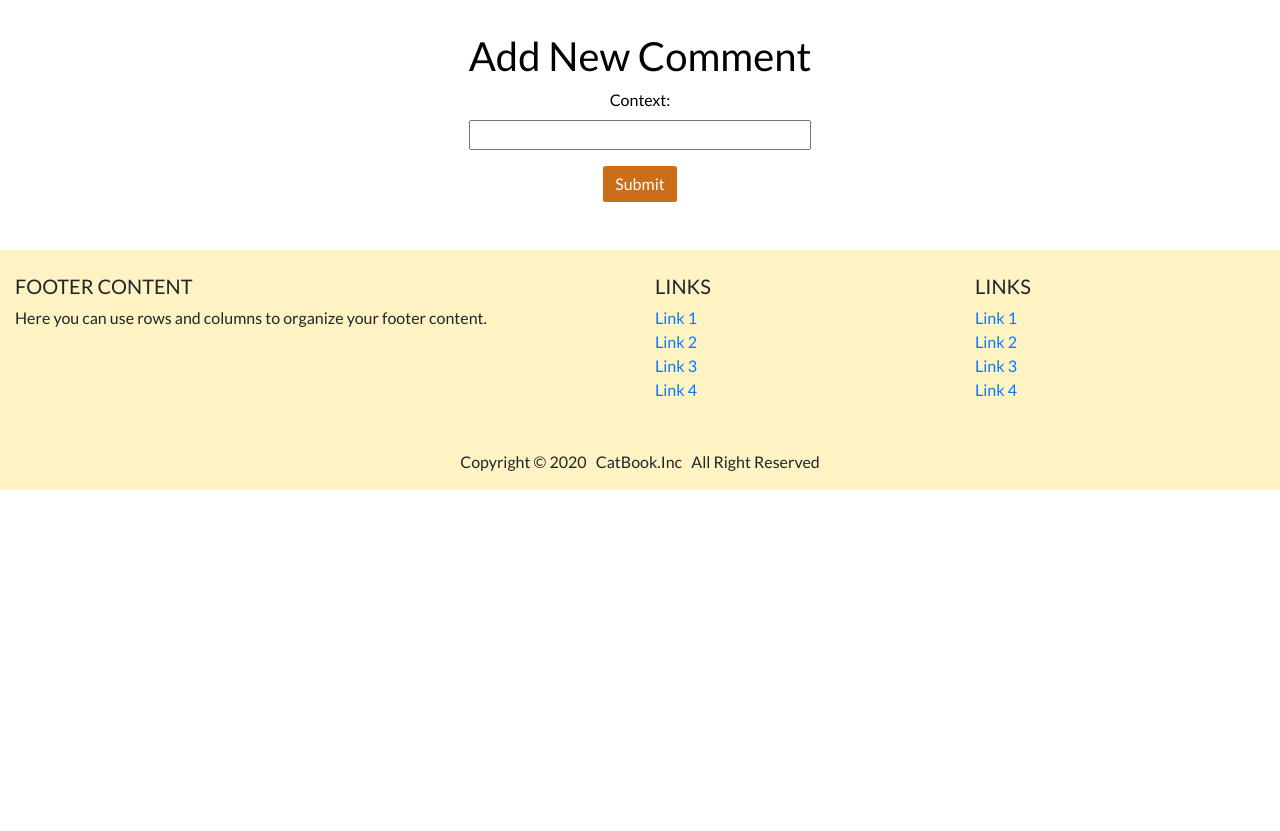
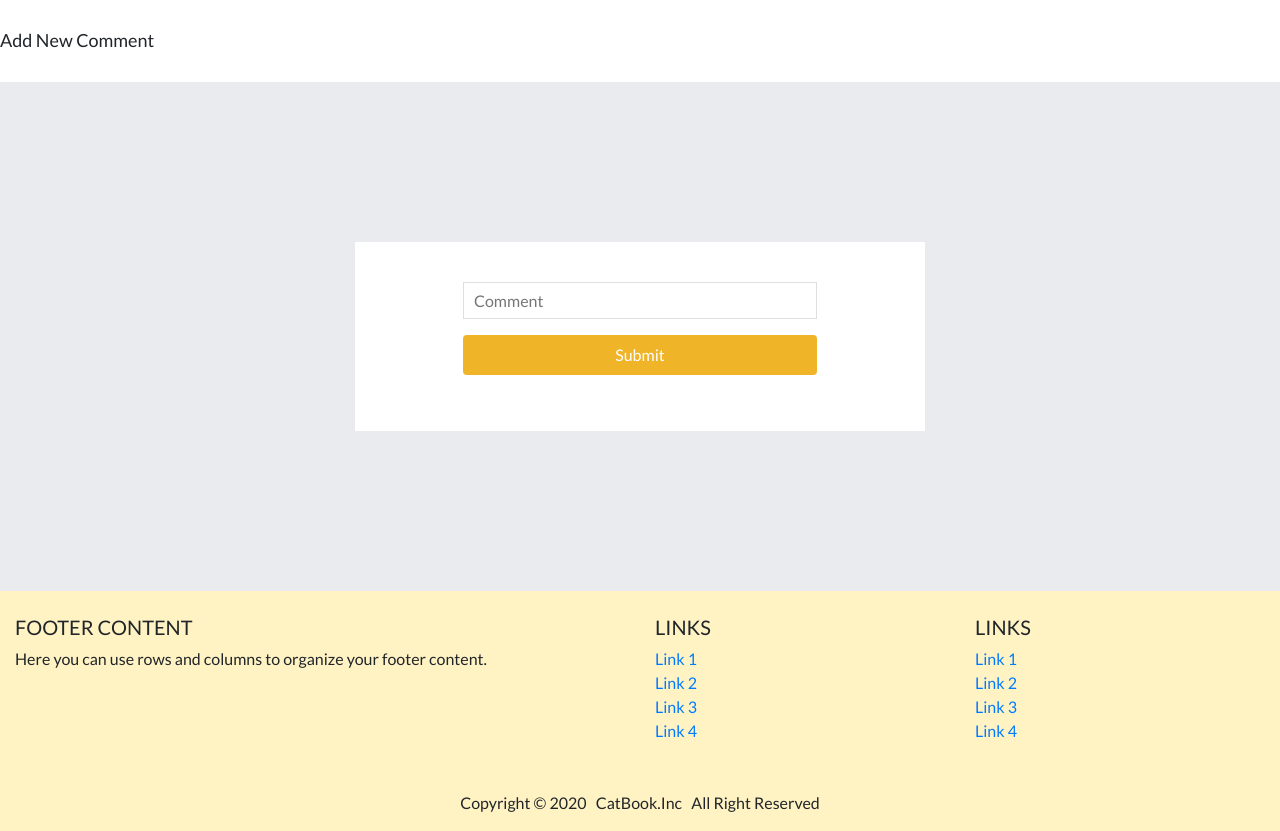
Before and after one commit to amazingshellyyy/catbook, a Django app: page /posts/1/comments in a window 1280 px wide. Shown: the part 74-905 px from the top of the page. Before the commit the page ends 564 px from the top, so only its background shows below. Run offline with Django 3.2, Linux system fonts and the light colour scheme; the visitor is signed in with stand-in values (Sample User, id 1); some libraries are stand-ins or nearby versions.

Commit message:
adds styling to post and comment forms

```diff
--- a/accounts/urls.py
+++ b/accounts/urls.py
@@ -8,7 +8,4 @@ urlpatterns = [
     path('<int:pk>/edit', views.profile_edit, name='profile_edit'),
     path('', TemplateView.as_view(template_name='social_app/index.html')),
     url(r'^', include('allauth.urls')),
-    path('signup/', views.signup, name='signup'),
-    path('login/', views.login, name='login'),
-    path('logout/', views.logout, name='logout'),
 ]
--- a/main_app/static/css/comment_form.css
+++ b/main_app/static/css/comment_form.css
@@ -1,4 +1,4 @@
-.form-section{
+/* .form-section{
     width: max-content;
     margin: 2em auto;
     color: black;
@@ -22,4 +22,71 @@
     border-radius: 5%;
     font-size: 1em;
     padding: ;
+} */
+
+.box1 {
+    padding:20vh 0;
+    /* height:100vh; */
+    background-color: #e9ebee;
 }
+
+.inner-box {
+    background-color: white;
+    padding:5vh 5vw;
+    /* max-height: 50vh; */
+    overflow: hidden;
+}
+
+h1 {
+    font-size: 18px;
+    margin: 30px 0;
+}
+
+input{
+    background-color:transparent;
+    border:1px solid #dddfe2;
+    color: #1d2129;
+    line-height: 16px;
+    width: 80%;
+    padding: .5rem .3rem;
+    /* margin: 8px 0; */
+    box-sizing: border-box;
+}
+
+.btn {
+    width: 80%;
+    border:none;
+    background-color: #F0B429;
+    color:white;
+    padding: .5rem .3rem;
+}
+  /* styling placeholder */
+::-webkit-input-placeholder { /* Chrome/Opera/Safari */
+    font-size:1rem;
+    padding:5px;
+}
+
+::-moz-placeholder { /* Firefox 19+ */
+    font-size:1rem;
+    padding:5px;
+}
+
+:-ms-input-placeholder { /* IE 10+ */
+    font-size:1rem;
+    padding:5px;
+}
+
+:-moz-placeholder { /* Firefox 18- */
+    font-size:1rem;
+    padding:5px;
+}
+
+/* Small devices (landscape phones, 576px and up) */
+@media (max-width: 576px) {
+
+}
+
+/* Medium devices (tablets, 768px and up) */
+@media (max-width: 768px) {
+
+}
--- a/main_app/templates/comment_form.html
+++ b/main_app/templates/comment_form.html
@@ -5,12 +5,30 @@
 {% endblock styles %}
 
 {% block content %}
-    <section class="form-section">
+    <!-- <section class="form-section">
         <h1>{{header}}</h1>
         <form  method="POST" class="comment-form">
             {% csrf_token %}
             {{form.as_p}}
             <button type="submit" class="btn btn-primary">Submit</button>
         </form>
-    </section>
+    </section> -->
+    <h1>{{header}}</h1>
+    <div class="box1">
+        <div class="container text-center">
+            <div class="row">
+            <div class="col-sm-3"></div>
+            <div class="col-sm-6 inner-box">
+                <form action="{% url 'comment_create' %}" method="POST" claass="comment-form">
+                    {% csrf_token %}
+                    <p>
+                        <input type="text" name="title" maxlength="400" minlength="2" required placeholder="Comment">
+                    </p>
+                        <button class="btn" type="submit">Submit</button>
+                </form>
+            </div>
+            <div class="col-sm-6"></div>
+            </div>
+        </div>
+    </div>
 {% endblock %}
```
Also changed, not shown: main_app/static/css/post_form.css (+0 -26 lines), main_app/templates/post_form.html (+1 -9 lines).
